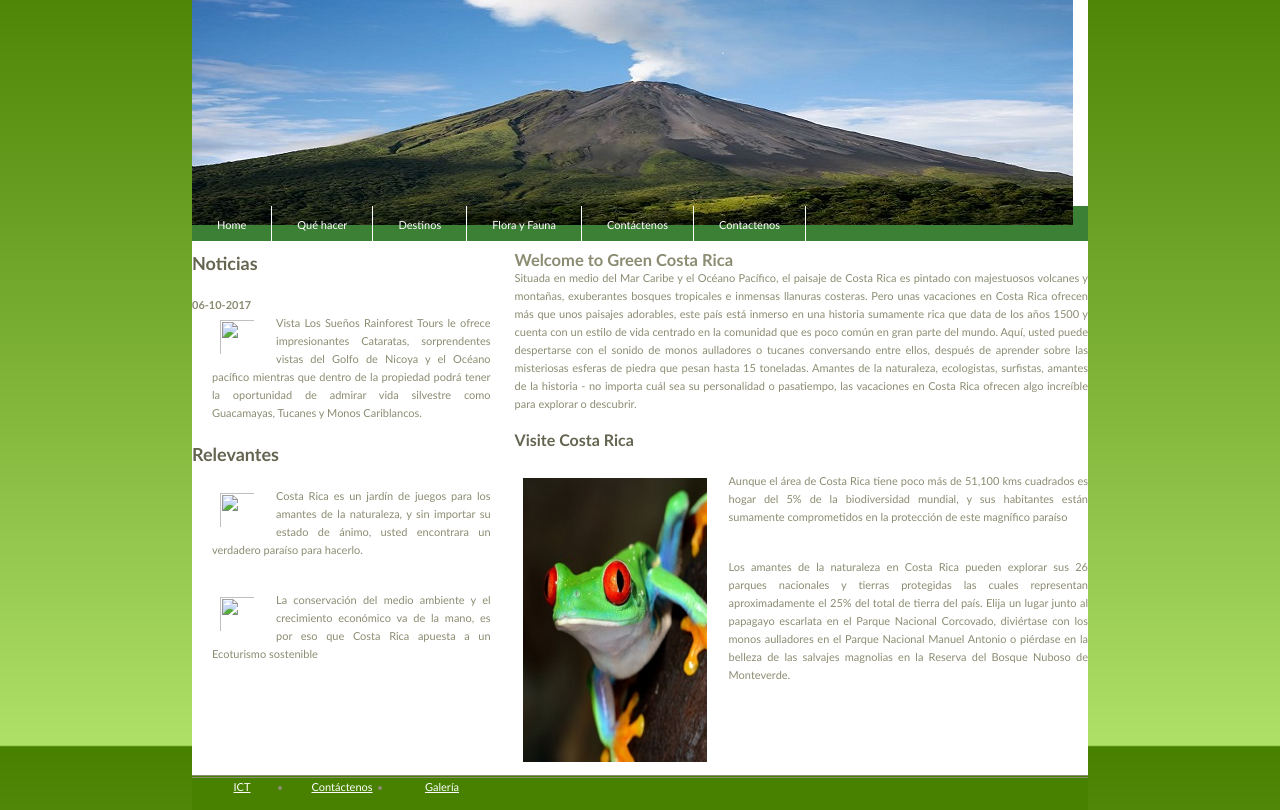
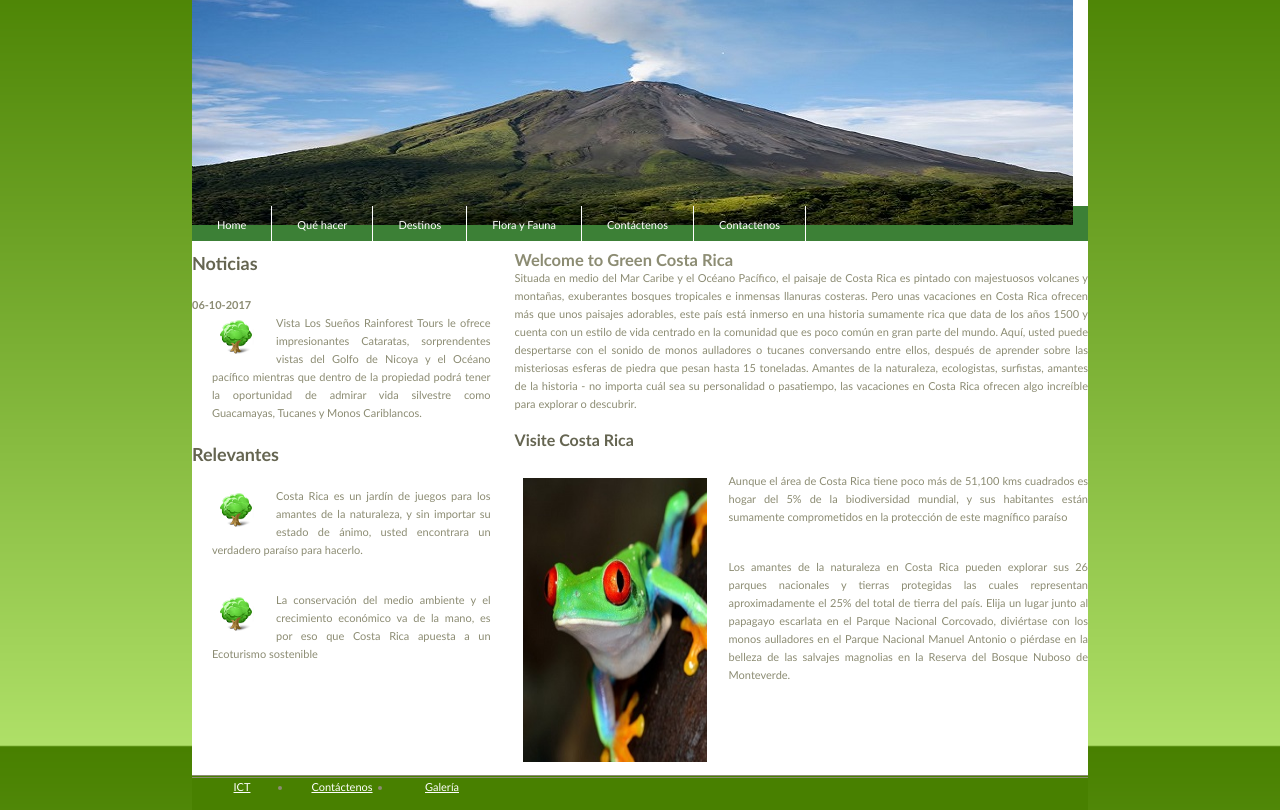
Before and after one commit to MBeatrizMS/MBeatrizMS.github.io, a plain HTML site: page Index/Tarea4/index.html in a window 1280 px wide. Shown: the part 54-864 px from the top of the page. Drawn offline with Linux system fonts and the light colour scheme.

Commit message:
Change worked, adding a missing image

```diff
--- a/Index/Tarea4/index.html
+++ b/Index/Tarea4/index.html
@@ -44,7 +44,7 @@
                         <h4>06-10-2017</h3>
                     </div>
                     <div class="content">
-                        <img class="Arbol floatleft" src="images/info.png. ">
+                        <img class="Arbol floatleft" src="images/info.png">
                         <p>Vista Los Sueños Rainforest Tours le ofrece impresionantes Cataratas, sorprendentes
                             vistas del Golfo de Nicoya y el Océano pacífico mientras que dentro de la propiedad podrá
                             tener la oportunidad de admirar vida silvestre como Guacamayas, Tucanes y Monos
@@ -57,11 +57,11 @@
                         <h3>Relevantes</h3>
                     </div>
                     <div class="content">
-                        <img class="Arbol floatleft" src="images/info.png.">
+                        <img class="Arbol floatleft" src="images/info.png">
                         <p>Costa Rica es un jardín de juegos para los amantes de la naturaleza, y sin importar su
                             estado de ánimo, usted encontrara un verdadero paraíso para hacerlo.</p>
                         <br>
-                        <img class="Arbol floatleft" src="images/info.png.">
+                        <img class="Arbol floatleft" src="images/info.png">
                         <p> La conservación del medio ambiente y el crecimiento económico va de la mano, es por
                             eso que Costa Rica apuesta a un Ecoturismo sostenible</p>
                     </div>
```
